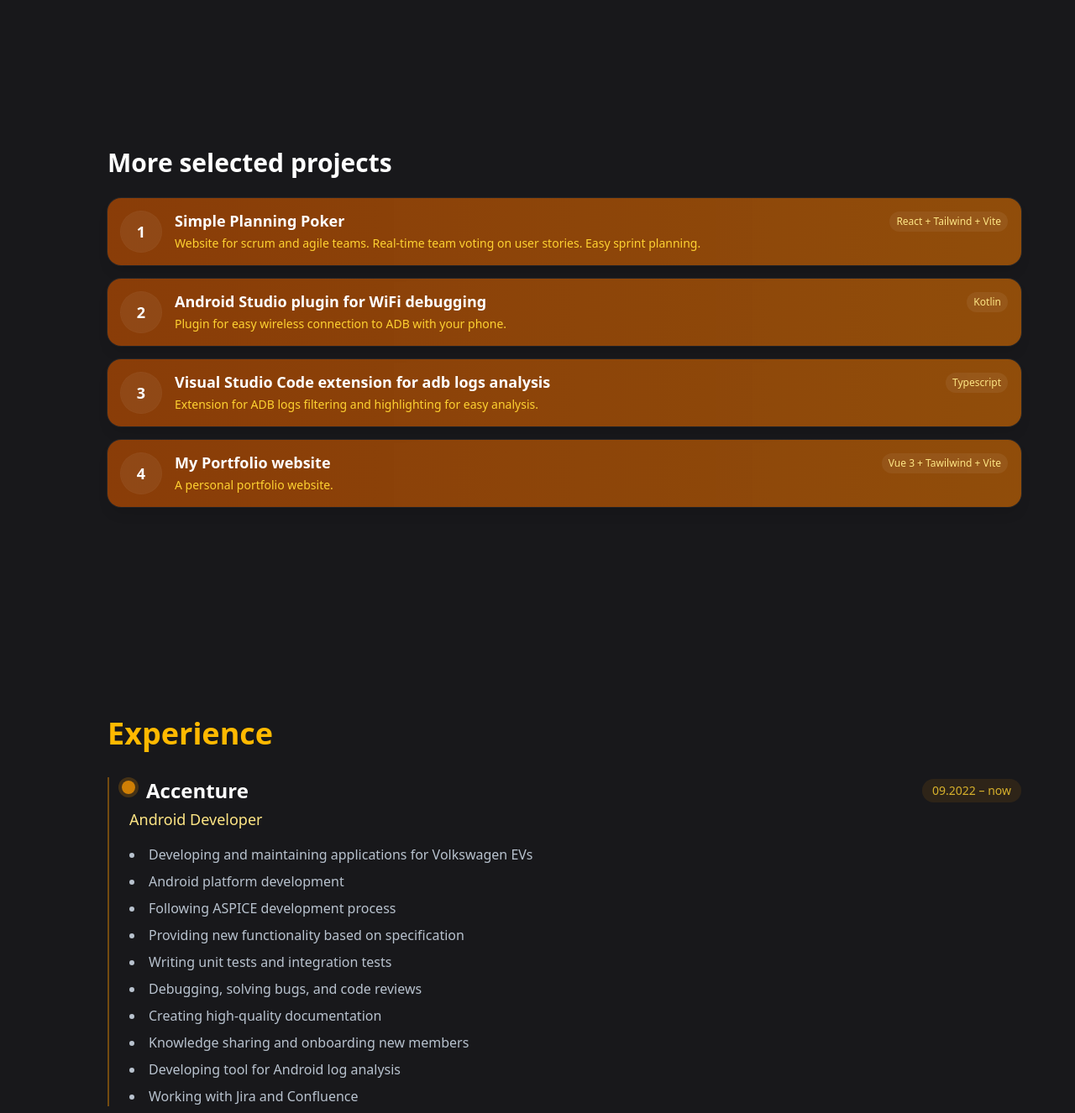
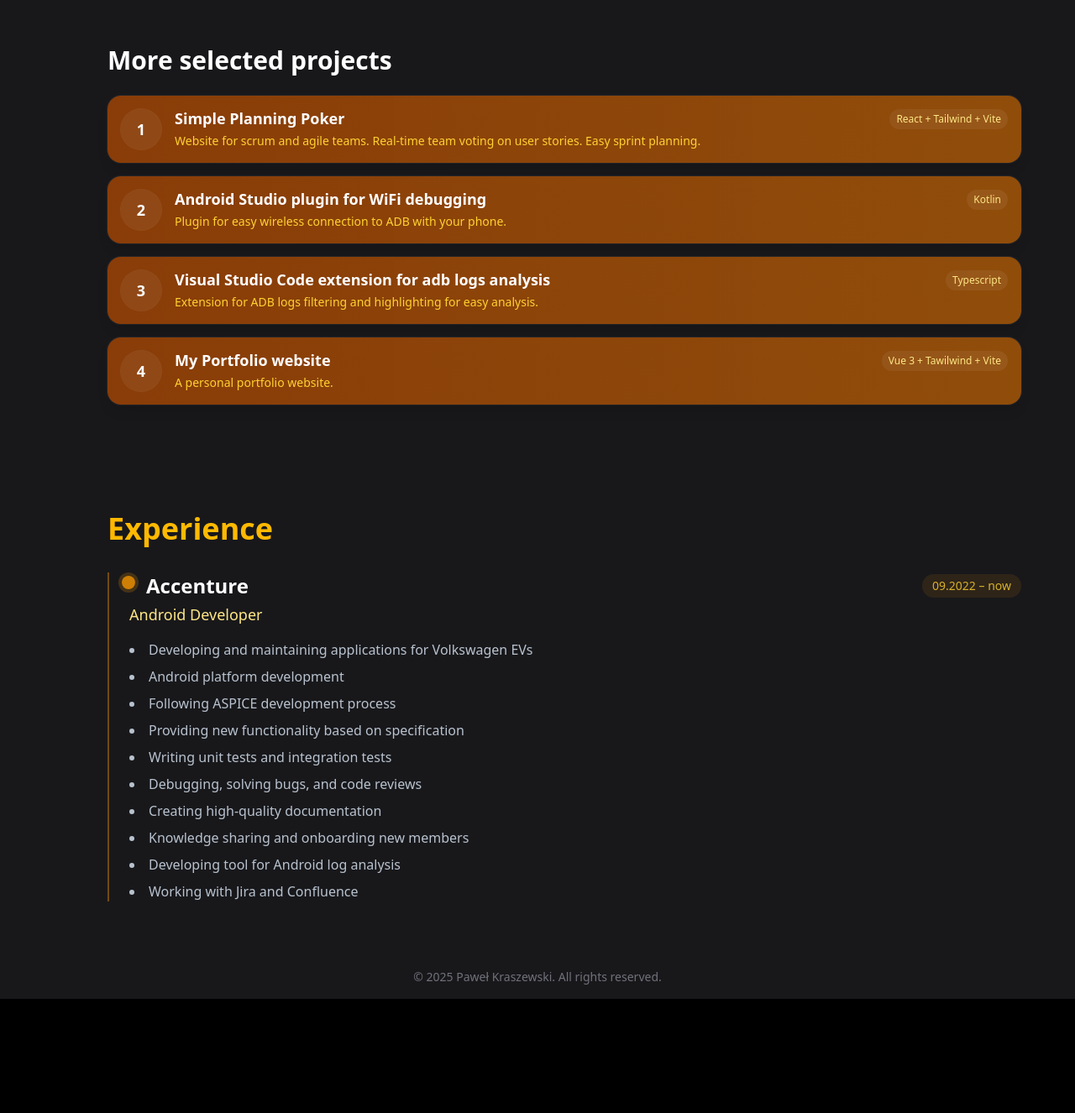
Before and after one commit to nestrockx/Pawel-Kraszewski_portfolio, a Vue app: page / in a window 1280 px wide. Shown: the part 2744-4070 px from the top of the page at 84% size. After the commit the page ends 3934 px from the top, so only its background shows below. Built offline with nearby package versions, Linux system fonts and the light colour scheme.

Commit message:
Remove min-h-screen class from Experience.vue and OtherProjects.vue templates for improved layout consistency

```diff
--- a/src/components/Experience.vue
+++ b/src/components/Experience.vue
@@ -1,7 +1,7 @@
 <script setup lang="ts"></script>
 
 <template>
-  <div v-motion-fade :duration="700" class="flex min-h-screen flex-col">
+  <div v-motion-fade :duration="700" class="flex flex-col">
     <div class="my-[5%] ms-[10%] me-[5%] flex-1">
       <h1 class="mb-8 text-4xl font-extrabold text-amber-400">Experience</h1>
 
--- a/src/components/OtherProjects.vue
+++ b/src/components/OtherProjects.vue
@@ -35,11 +35,7 @@ const onOpen = (idx: number) => {
 </script>
 
 <template>
-  <div
-    v-motion-fade
-    :duration="700"
-    class="flex min-h-screen items-center justify-center"
-  >
+  <div v-motion-fade :duration="700" class="flex items-center justify-center">
     <div
       class="my-[calc(5%)] ms-[calc(10%)] me-[calc(5%)] flex-1 space-y-8 text-2xl text-white"
     >
--- a/src/components/Projects.vue
+++ b/src/components/Projects.vue
@@ -10,11 +10,7 @@ const changeDestination = (newDestination: string) => {
 </script>
 
 <template>
-  <div
-    v-motion-fade
-    :duration="700"
-    class="flex min-h-screen flex-col sm:flex-row"
-  >
+  <div v-motion-fade :duration="700" class="flex flex-col sm:flex-row">
     <div
       class="mx-[calc(10%)] my-10 flex flex-1 flex-col justify-center text-white"
     >
```
